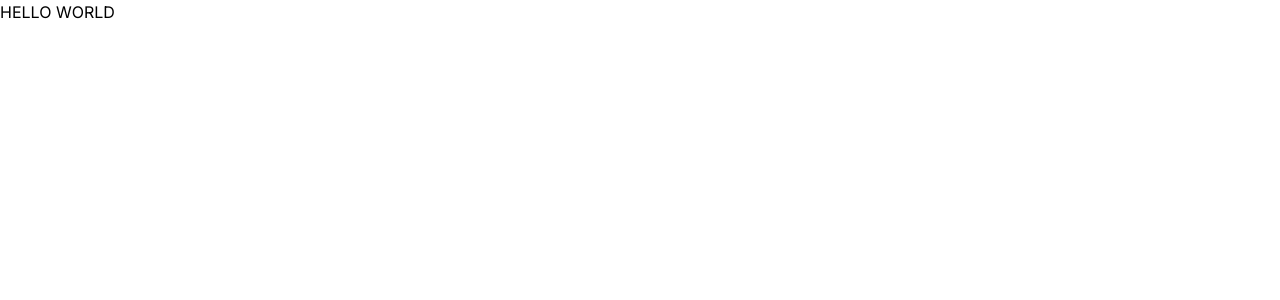
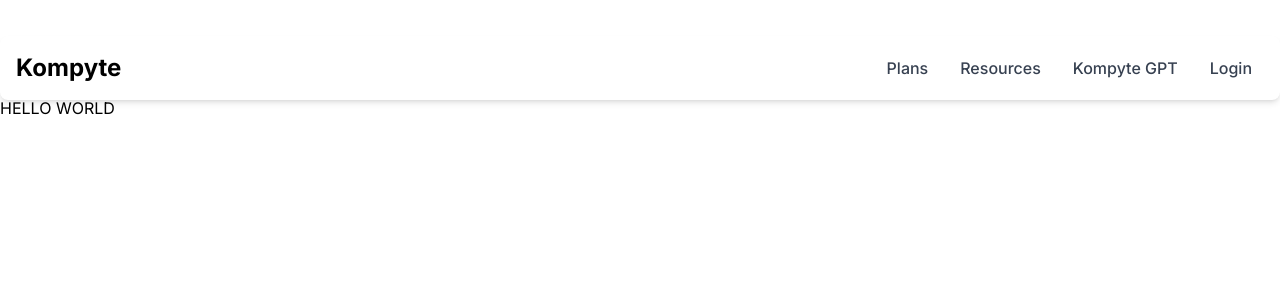
Before and after one commit to mariames/nextjs_aceternity_ui_1, a Next.js app: page / in a window 1280 px wide. Shown: the top 300 px of the page. Built offline with nearby package versions, Linux system fonts and the light colour scheme.

Commit message:
navbar has been added

```diff
--- a/app/page.tsx
+++ b/app/page.tsx
@@ -4,13 +4,14 @@
 //import Hero from "@/components/Hero";
 //import { InfoCards } from "@/components/InfoCard";
 //import Leaders from "@/components/Leaders";
-//import { Navbar } from "@/components/Navbar";
+import { Navbar } from "@/components/Navbar";
 //import { StickyScrollRevealDemo } from "@/components/StickyScrollDemo";
 //import { VideoYT } from "@/components/VideoYT";
 
 export default function Home() {
   return (
     <main>
+      <Navbar />
       <h3>HELLO WORLD</h3>
     </main>
   );
@@ -18,7 +19,7 @@ export default function Home() {
 
 
       {/*
-      <Navbar />
+
       <Hero />
       <InfoCards />
       <Competitors/>
```
